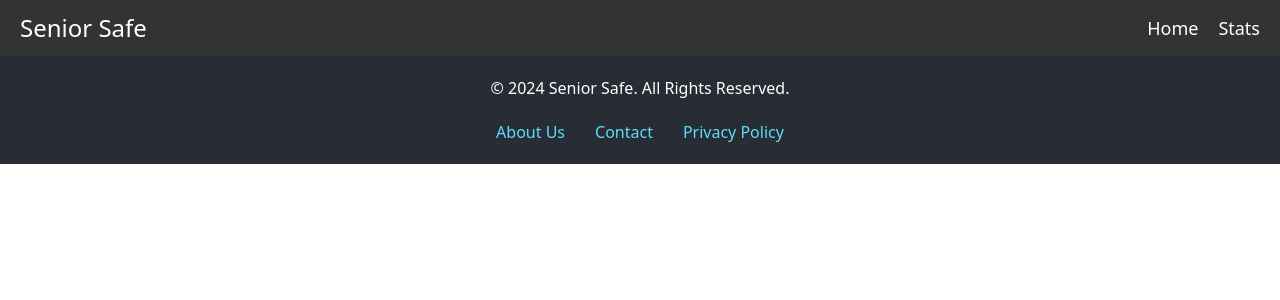
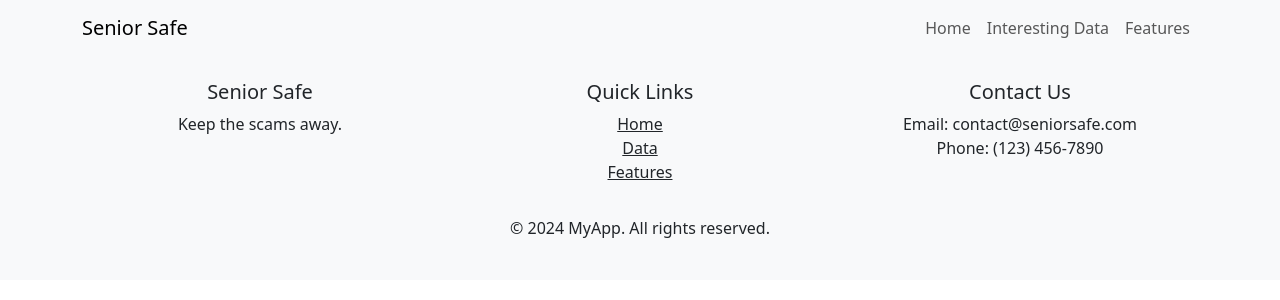
Before and after one commit to Ziyao-Piong/cybercrime-and-scams, a React (Create React App) app in the folder seniorsafe/: page / in a window 1280 px wide. Shown: the top 300 px of the page. Built offline with nearby package versions, Linux system fonts and the light colour scheme.

Commit message:
added bootstrap

```diff
--- /dev/null
+++ b/package.json
@@ -0,0 +1,6 @@
+{
+  "dependencies": {
+    "bootstrap": "^5.3.3",
+    "react-bootstrap": "^2.10.4"
+  }
+}
--- a/seniorsafe/src/App.js
+++ b/seniorsafe/src/App.js
@@ -1,15 +1,16 @@
 import './App.css';
 import 'bootstrap/dist/css/bootstrap.min.css';
-import Navbar from './components/ui/Navbar/Navbar';
-import Footer from './components/ui/Footer/Footer';
+import MyNavbar from './components/ui/Navbar/Navbar';
+import MyFooter from './components/ui/Footer/Footer';
+import 'bootstrap/dist/css/bootstrap.min.css';
 // import LandingPage from './pages/Home/LandingSection';
 
 function App() {
   return (
     <div className="App">
-      <Navbar />
+      <MyNavbar />
       {/* <LandingPage /> */}
-      <Footer />
+      <MyFooter />
     </div>
   );
 }
--- a/seniorsafe/src/components/ui/Footer/Footer.js
+++ b/seniorsafe/src/components/ui/Footer/Footer.js
@@ -1,20 +1,40 @@
 // src/components/Footer.js
-// import React from 'react';
-import './Footer.css';
+// import './Footer.css';
+import { Container, Row, Col } from 'react-bootstrap';
 
-const Footer = () => {
+function MyFooter() {
   return (
-    <footer className="footer">
-      <div className="footer-content">
-        <p>&copy; {new Date().getFullYear()} Senior Safe. All Rights Reserved.</p>
-        <ul className="footer-links">
-          <li><a href="/about">About Us</a></li>
-          <li><a href="/contact">Contact</a></li>
-          <li><a href="/privacy">Privacy Policy</a></li>
-        </ul>
-      </div>
+    <footer className="bg-light text-dark py-4">
+      <Container>
+        <Row>
+          <Col md={4}>
+            <h5>Senior Safe</h5>
+            <p>Keep the scams away.</p>
+          </Col>
+          <Col md={4}>
+            <h5>Quick Links</h5>
+            <ul className="list-unstyled">
+              <li><a href="#home" className="text-dark">Home</a></li>
+              <li><a href="#about" className="text-dark">Data</a></li>
+              <li><a href="#features" className="text-dark">Features</a></li>
+            </ul>
+          </Col>
+          <Col md={4}>
+            <h5>Contact Us</h5>
+            <p>
+              Email: contact@seniorsafe.com<br />
+              Phone: (123) 456-7890
+            </p>
+          </Col>
+        </Row>
+        <Row className="pt-3">
+          <Col className="text-center">
+            <p>&copy; {new Date().getFullYear()} MyApp. All rights reserved.</p>
+          </Col>
+        </Row>
+      </Container>
     </footer>
   );
-};
+}
 
-export default Footer;
+export default MyFooter;
--- a/seniorsafe/src/components/ui/Navbar/Navbar.js
+++ b/seniorsafe/src/components/ui/Navbar/Navbar.js
@@ -1,32 +1,25 @@
 // Navbar.js
 import { useState } from 'react';
-import './Navbar.css';
+import Navbar from 'react-bootstrap/Navbar';
+import Nav from 'react-bootstrap/Nav';
+import Container from 'react-bootstrap/Container';
+// import './Navbar.css';
 
-const Navbar = () => {
-    const [isOpen, setIsOpen] = useState(false);
-
-    const toggleNavbar = () => {
-        setIsOpen(!isOpen);
-    };
-
+function MyNavbar() {
     return (
-        <nav className="navbar">
-            <div className="navbar-logo">
-                <a href="/">Senior Safe</a>
-            </div>
-            <ul className="navbar-links">
-                <li><a href="/">Home</a></li>
-                <li><a href="/about">Stats</a></li>
-                {/* <li><a href="/services">Services</a></li>
-                <li><a href="/contact">Contact</a></li> */}
-            </ul>
-            <div className="navbar-toggle" onclick={toggleNavbar}>
-                <span></span>
-                <span></span>
-                <span></span>
-            </div>
-        </nav>
+      <Navbar bg="light" variant="light" expand="md">
+        <Container>
+          <Navbar.Brand href="#home">Senior Safe</Navbar.Brand>
+          <Navbar.Toggle aria-controls="basic-navbar-nav" />
+          <Navbar.Collapse id="basic-navbar-nav">
+            <Nav className="ms-auto">
+              <Nav.Link href="#home">Home</Nav.Link>
+              <Nav.Link href="#data">Interesting Data</Nav.Link>
+              <Nav.Link href="#features">Features</Nav.Link>
+            </Nav>
+          </Navbar.Collapse>
+        </Container>
+      </Navbar>
     );
-};
-
-export default Navbar;
+}
+export default MyNavbar;
```
Also changed, not shown: seniorsafe/src/pages/Home/LandingSection.js (+29 -9 lines), 1 other file (tests, documents, lock files or other folders).
